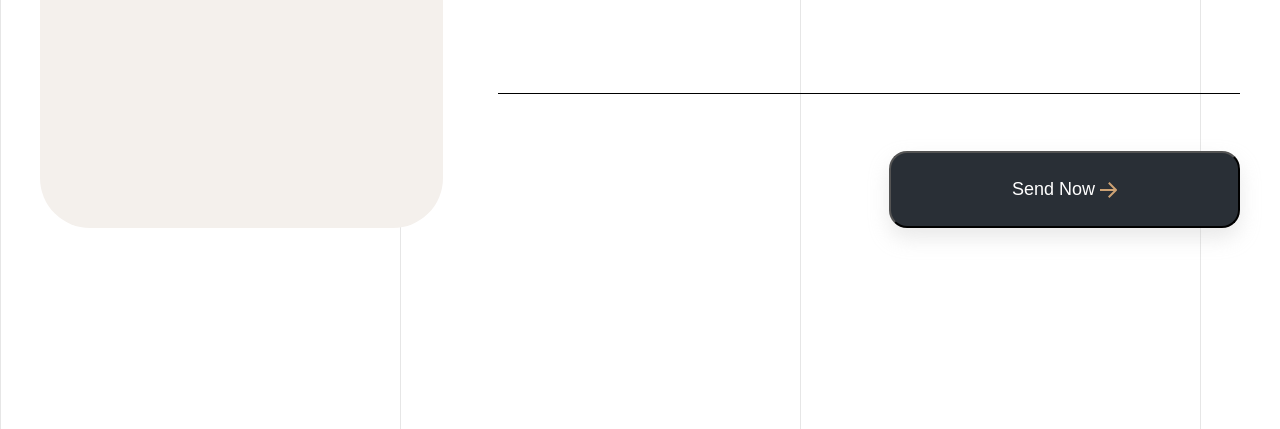
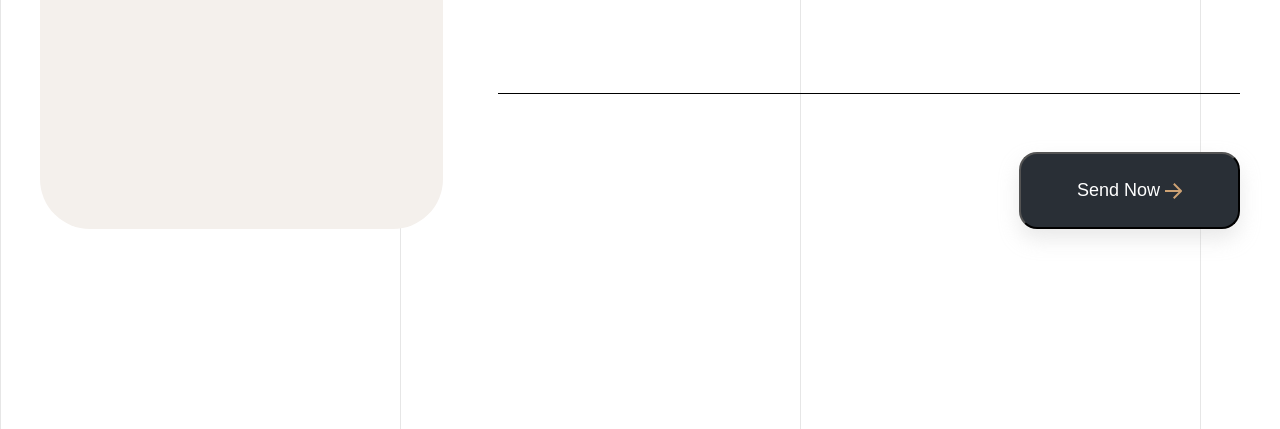
Before and after one commit to NicaZadirieva/interno, a plain HTML site: page contact_us.html in a window 1280 px wide. Shown: the part 1251-1680 px from the top of the page. Drawn offline with Linux system fonts and the light colour scheme.

Commit message:
fix(contact_us): исправила расположение кнопки

```diff
--- a/contact_us.html
+++ b/contact_us.html
@@ -115,15 +115,16 @@
                     </div>
                 </div>
                 <form class="contact-form" action="#" method="POST">
-                    <input placeholder="Name" class="contact-form__input" type="text" name="name" required />
-                    <input placeholder="Email" class="contact-form__input" type="email" name="email" required />
-                    <input placeholder="Subject" class="contact-form__input" type="text" name="website" required />
-                    <input placeholder="Phone" class="contact-form__input" type="text" name="phone" required />
+                    <div class="contact-form__fields">
+                        <input placeholder="Name" class="contact-form__input" type="text" name="name" required />
+                        <input placeholder="Email" class="contact-form__input" type="email" name="email" required />
+                        <input placeholder="Subject" class="contact-form__input" type="text" name="website" required />
+                        <input placeholder="Phone" class="contact-form__input" type="text" name="phone" required />
 
-                    <textarea placeholder="Hello I am interested in" class="contact-form__textarea" id="interested_in"
-                        name="interested_in"></textarea>
+                        <textarea placeholder="Hello I am interested in" class="contact-form__textarea"
+                            id="interested_in" name="interested_in"></textarea>
 
-
+                    </div>
                     <button type="submit" class="button contact-form__submit">
                         <span>Send Now</span>
                         <img src="/img/icon/arrow-next-icon.svg" alt="Изображение стрелки" />
--- a/css/contact/contact.css
+++ b/css/contact/contact.css
@@ -7,8 +7,13 @@
     margin: 0 auto;
     margin-bottom: 80px;
 }
-
 .contact-form {
+    width: 100%;
+    display: flex;
+    flex-direction: column;
+    gap: 58px;
+}
+.contact-form__fields {
     display: grid;
     grid-template-columns: 1fr 1fr;
     gap: 57px 40px;
@@ -23,8 +28,8 @@
 }
 
 .contact-form__submit {
-    grid-column: 2 / 3;
-    box-sizing: border-box;
+    width: 221px;
+    align-self: flex-end;
 }
 
 .contact-form__input,
```
